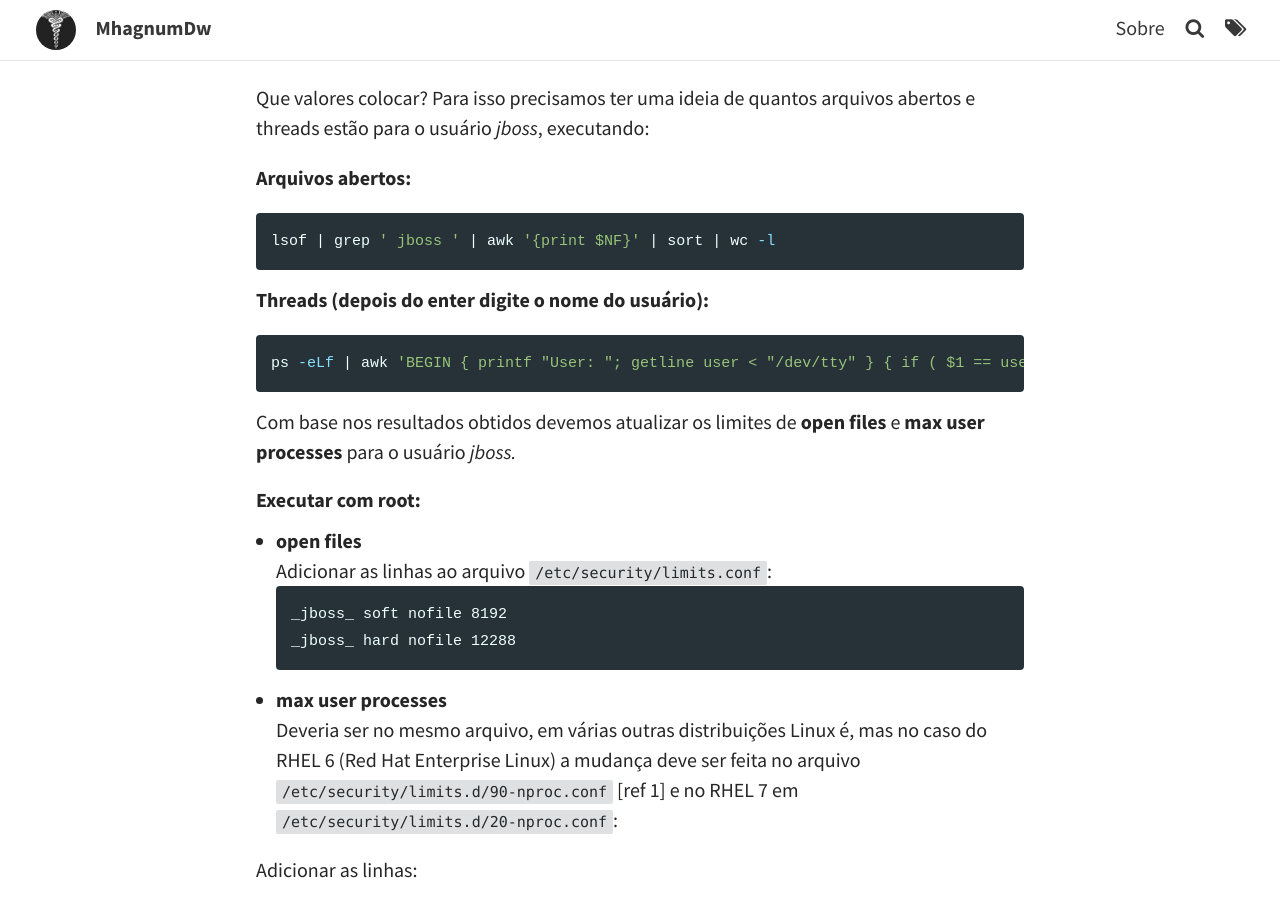
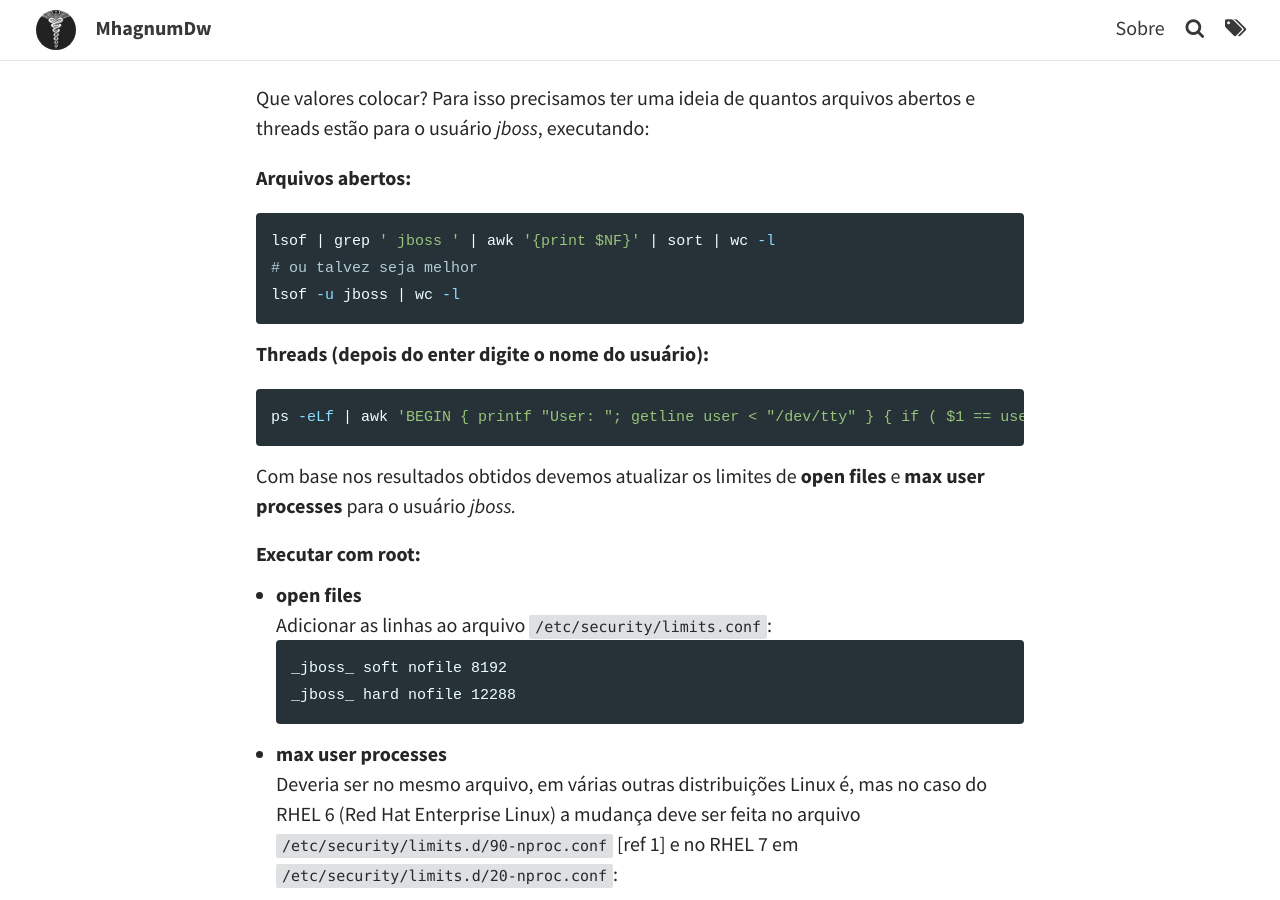
Before and after one commit to mhagnumdw/mhagnumdw.github.io, a Jekyll site: the page built from _posts/2016-08-18-varios-jboss-rhel-ulimit-problema-e-solucao.markdown, in a window 1280 px wide and 900 px high, scrolled down 1310 px. Built offline with Jekyll 4.4.1, drawn with Linux system fonts in a browser that asks for light colours; comment, search, counter and statistics services are not loaded.

Commit message:
Atualizando post

```diff
--- a/_posts/2016-08-18-varios-jboss-rhel-ulimit-problema-e-solucao.markdown
+++ b/_posts/2016-08-18-varios-jboss-rhel-ulimit-problema-e-solucao.markdown
@@ -38,6 +38,8 @@ Que valores colocar? Para isso precisamos ter uma ideia de quantos arquivos abe
 
 {% highlight shell %}
 lsof | grep ' jboss ' | awk '{print $NF}' | sort | wc -l
+# ou talvez seja melhor
+lsof -u jboss | wc -l
 {% endhighlight %}
 
 **Threads (depois do enter digite o nome do usuário):**
```
